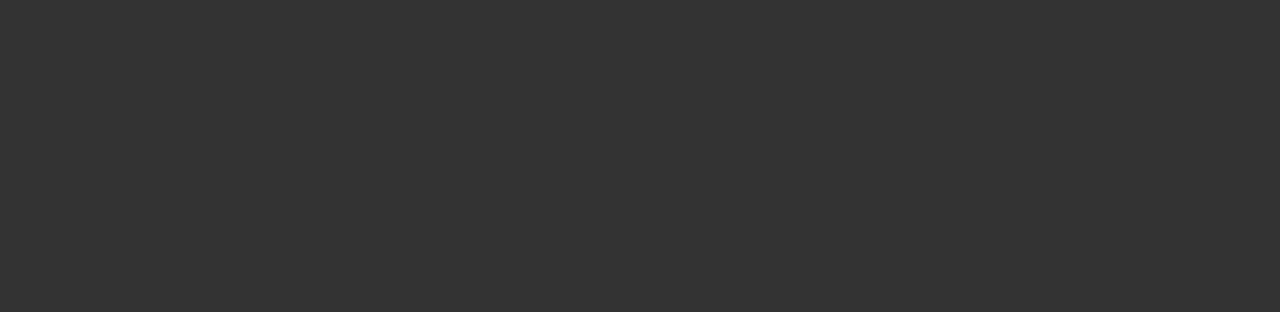
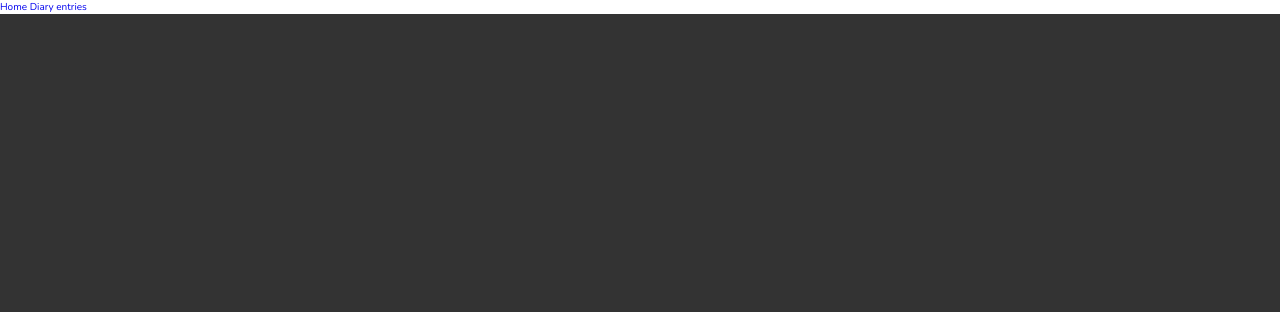
Before and after one commit to Shorizon/Hack-a-ton-, a plain HTML site: page index.html in a window 1280 px wide. Shown: the top 312 px of the page. Drawn offline with nearby package versions, Linux system fonts and the light colour scheme.

Commit message:
Added a navbar HTML markup

```diff
--- a/index.html
+++ b/index.html
@@ -14,6 +14,19 @@
 
 </head>
 <body>
+    <!-- Navbar-->
+    <nav class="navbar target">
+        <a href="#" class="navbar-link">
+            <i class="fas fa-home"></i>
+            <span>Home</span>
+        </a>
+        <a href="#" class="navbar-link">
+            <i class="fas fa-book"></i>
+            <span>Diary entries</span>
+        </a>
+    </nav>
+    <div class="menu target"></div>
+    <!-- End of Navbar-->
     <div class="container">
         <!-- Part 1 -->
         <section class="section-1">
```
